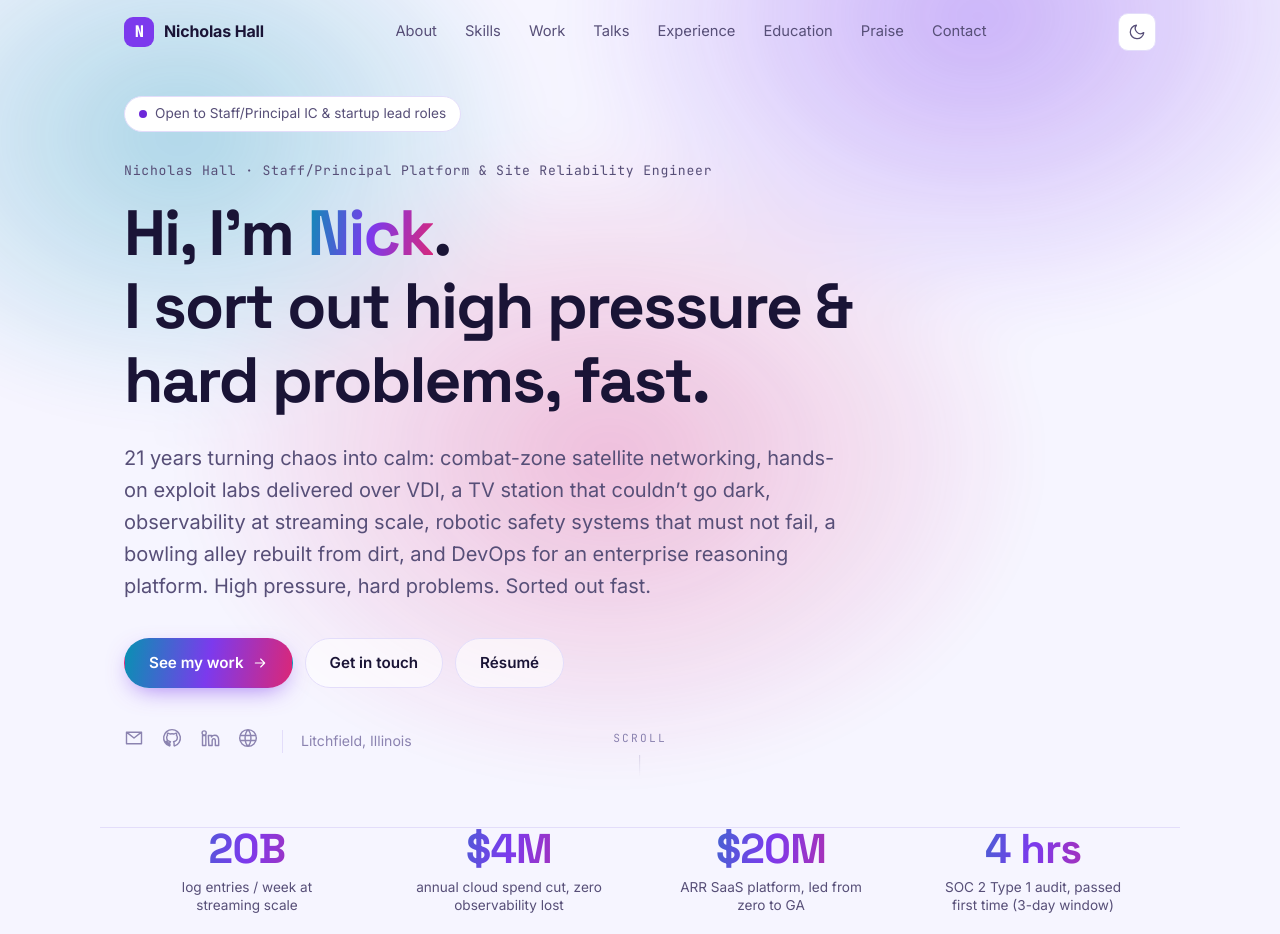
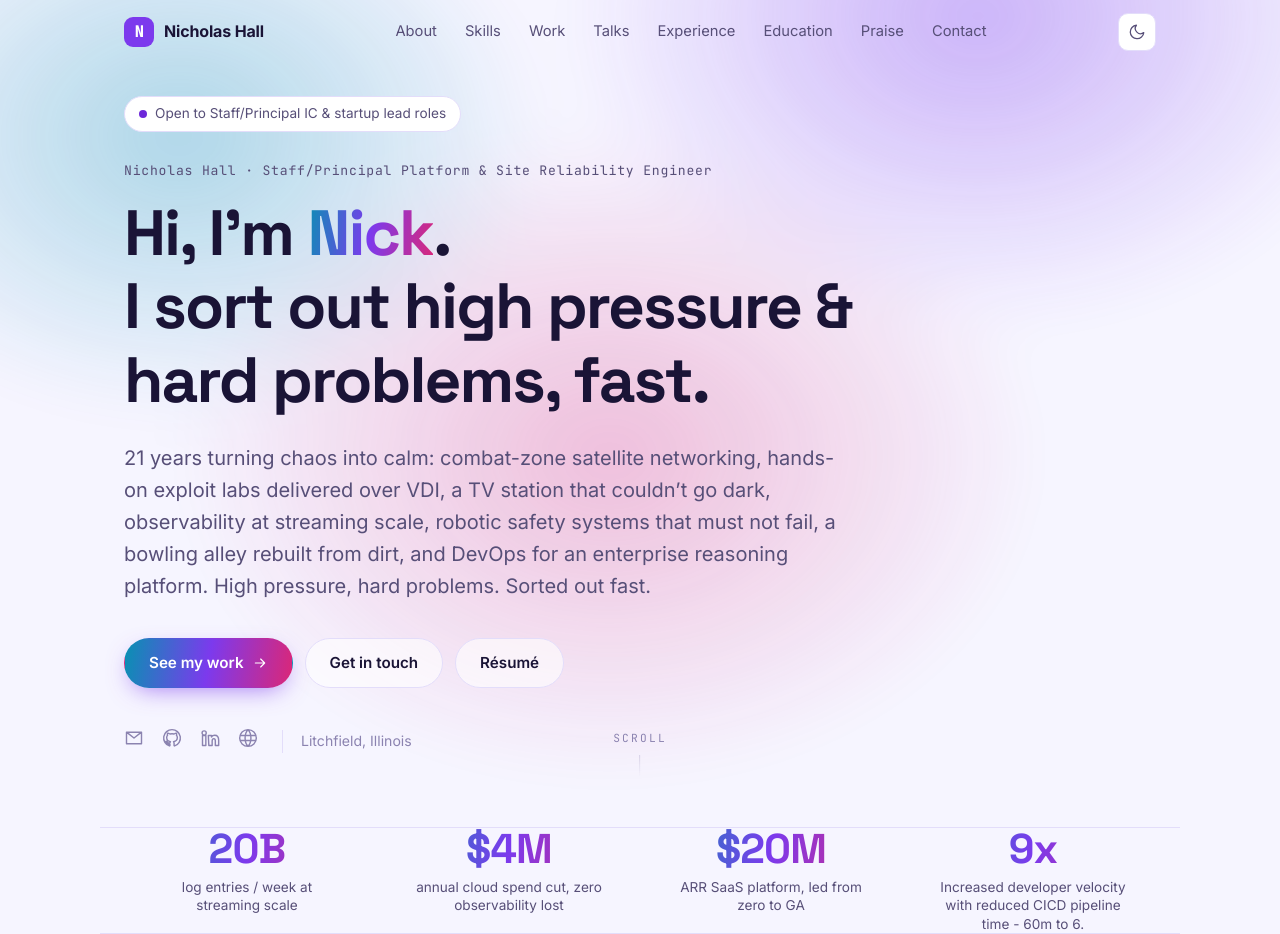
Before and after one commit to nicholas-a-hall/nicholas-a-hall.github.io, a React (Vite) app: page / in a window 1280 px wide. Shown: the top 934 px of the page. Built offline with nearby package versions, Linux system fonts and the light colour scheme.

Commit message:
update tagline content

```diff
--- a/src/data/content.js
+++ b/src/data/content.js
@@ -33,7 +33,6 @@ export const metrics = [
   { value: '20B', label: 'log entries / week at streaming scale' },
   { value: '$4M', label: 'annual cloud spend cut, zero observability lost' },
   { value: '$20M', label: 'ARR SaaS platform, led from zero to GA' },
-  { value: '4 hrs', label: 'SOC 2 Type 1 audit, passed first time (3-day window)' },
   { value: '9x', label: 'Increased developer velocity with reduced CICD pipeline time - 60m to 6.' },
 ]
 
```
